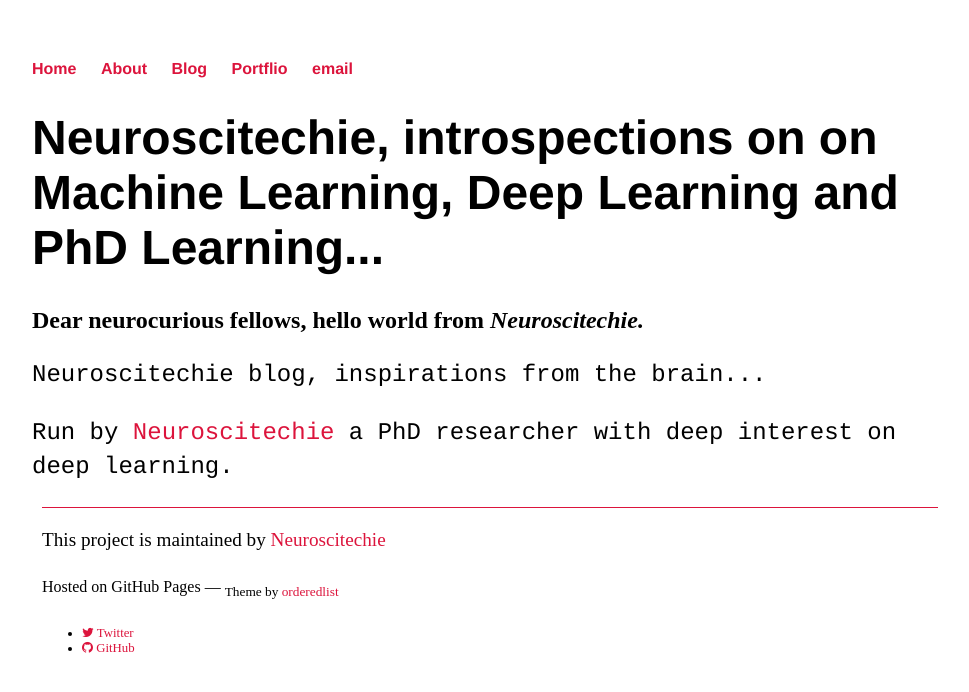
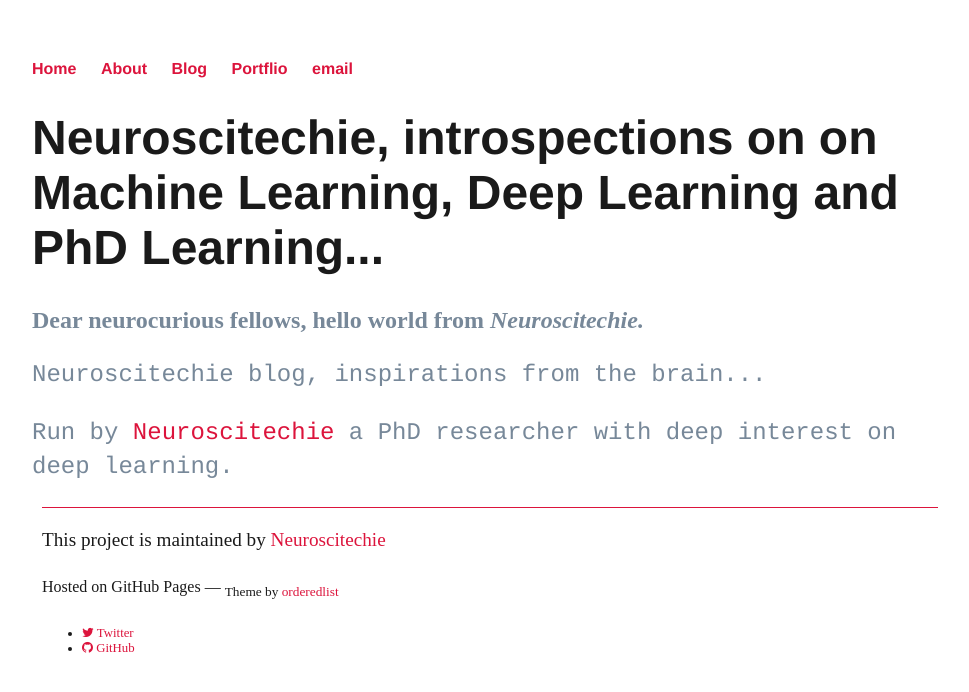
Before and after one commit to inantubek/meltemiatay.github.io, a Jekyll site: the page built from index.html, in a window 1280 px wide. Shown: the top 692 px of the page, without its empty margins (160-1129 px from the left). Built offline with Jekyll 4.4.1, drawn with Linux system fonts in a browser that asks for light colours; nearby versions of some CDN libraries.

Commit message:
Update main.css

```diff
--- a/css/main.css
+++ b/css/main.css
@@ -24,18 +24,21 @@ a:hover {
 h1 {
     font-size: 3em;
     font-family:'Helvetica', 'Arial', 'Sans-Serif';
+    color: #1a1a1a;
 }
 p {
     font-size: 1.5em;
     line-height: 1.4em;
-    color: :#000000;
+    color: :##1a1a1a
 }
 .container {
     position: relative;
+    color: #778899;
 }
 
 .footer {
    position:relative ;
+   color: #1a1a1a;
    border-top: 1px solid #dc143c;
    bottom: 0px;
    left:10px;
```
